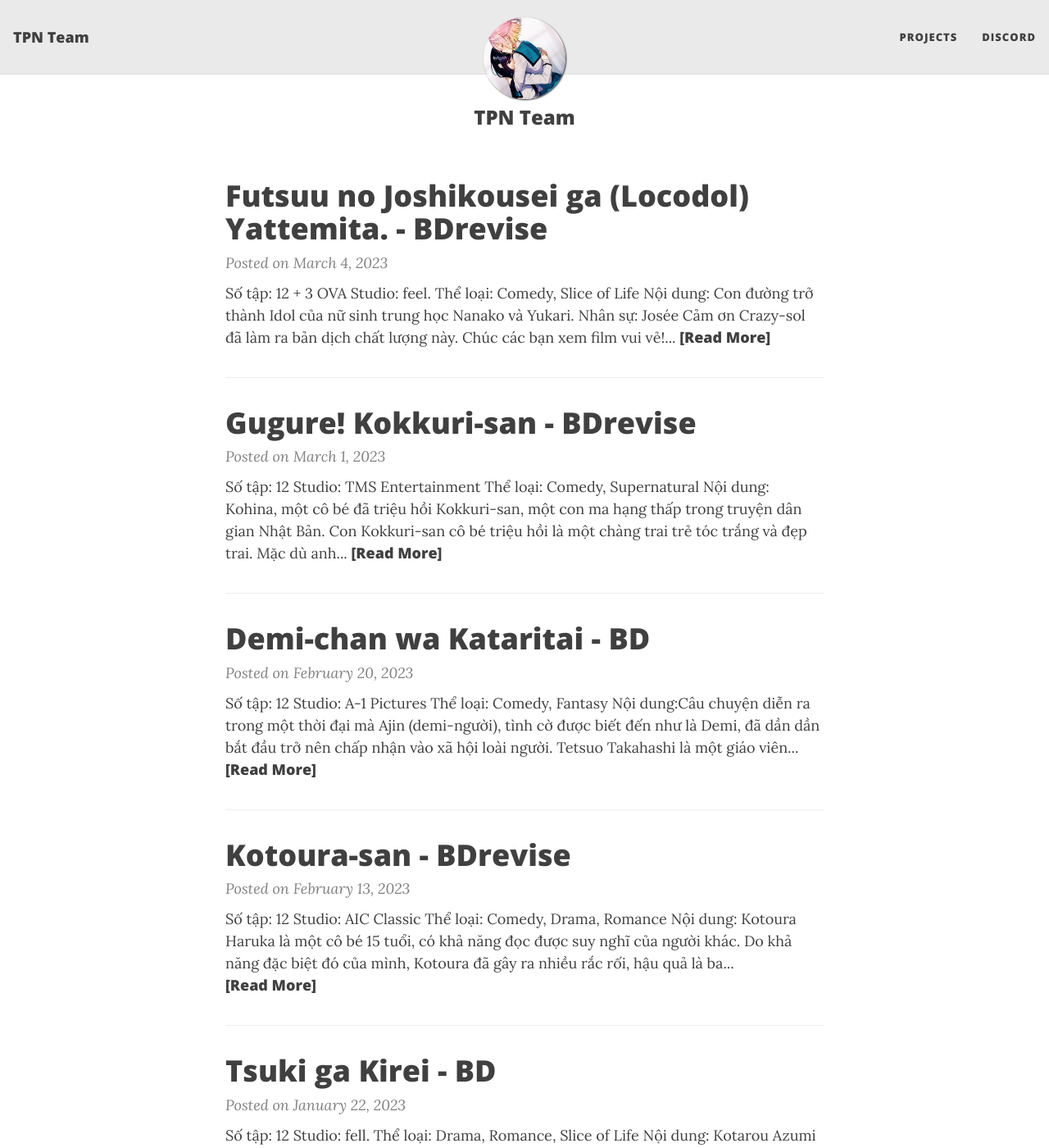
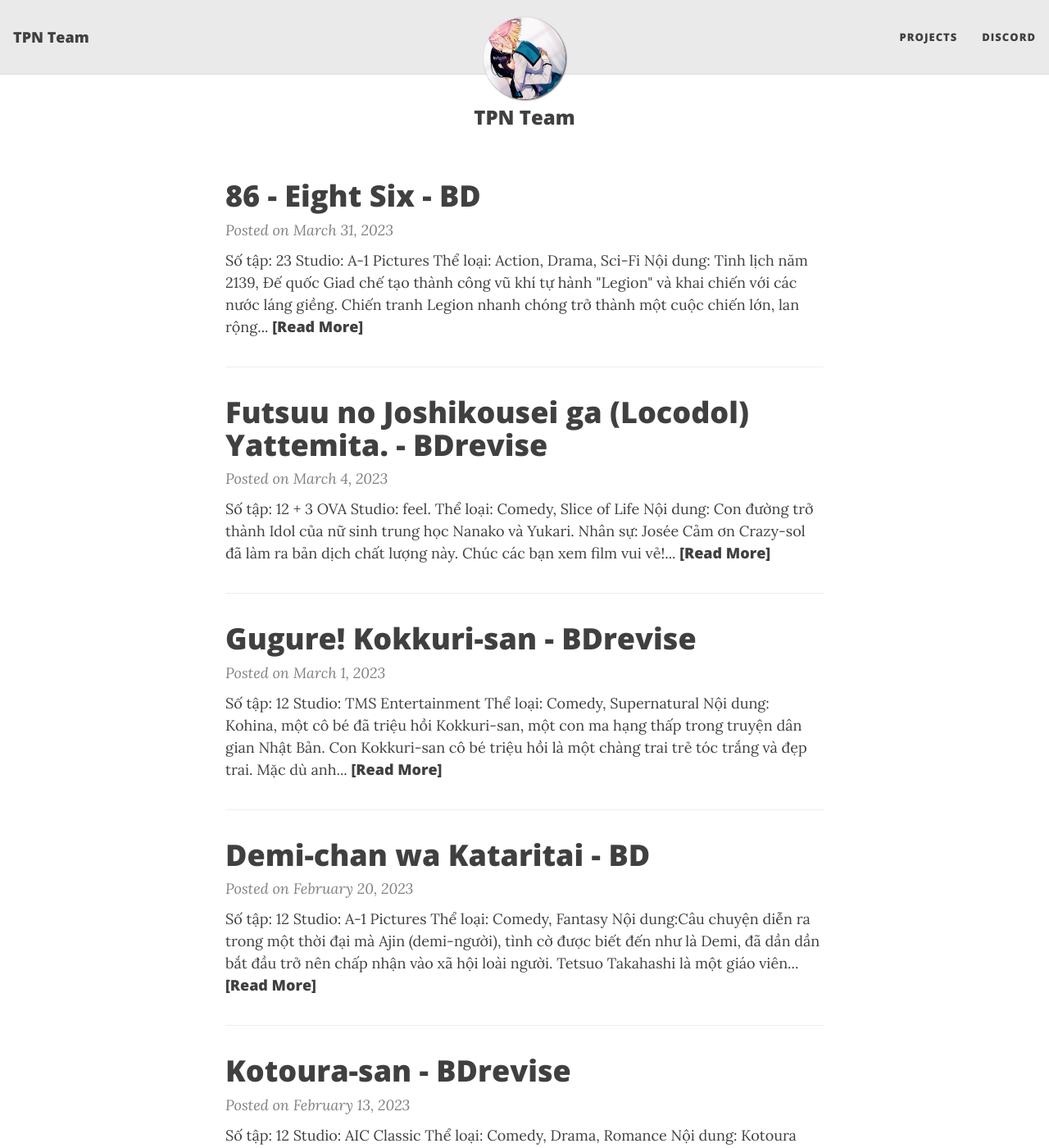
Before and after one commit to TPN-Team/TPN-Team.github.io, a Jekyll site: the page built from index.html, in a window 1280 px wide and 1400 px high. Shown: the whole window at 82% size. Built offline with Jekyll 4.4.1, drawn with Linux system fonts in a browser that asks for light colours; nearby versions of some CDN libraries; the list of posts is cut into pages by our own code; some of the changed text lies outside the part shown.

Commit message:
86 Eight Six v2 + Part 2

```diff
--- /dev/null
+++ b/_posts/2023-03-31-86.md
@@ -0,0 +1,23 @@
+---
+layout: post
+title: "86 - Eight Six - BD"
+share-description: ""
+tags: [86]
+comments: false
+---
+
+![Thumb](https://tpn-team.github.io/assets/img/86v2_thumb.jpg){: .mx-auto.d-block :}
+<center>
+<b>Số tập:</b> 23 <br>
+<b>Studio:</b> A-1 Pictures <br>
+<b>Thể loại:</b> Action, Drama, Sci-Fi <br>
+<b>Nội dung:</b> Tinh lịch năm 2139, Đế quốc Giad chế tạo thành công vũ khí tự hành "Legion" và khai chiến với các nước láng giềng. Chiến tranh Legion nhanh chóng trở thành một cuộc chiến lớn, lan rộng đến toàn bộ lục địa. Chín năm trôi qua (2148), Cộng hòa San Magnolia liên tục bị Legion tấn công. Để đối phó, San Magnolia cũng phát triển vũ khí tự hành, giúp họ không phải đưa lính ra chiến trường, giảm thiểu triệt để thương vong về người. Nhưng đó chỉ là bề nổi của tảng băng chìm, đời nào có chuyện không ai phải chết. Ngoài 85 khu hành chính chính thức, San Magnolia còn lập ra Khu 86 trên phần lãnh thổ “phi nhân” từng bị Legion càn quét, gán cho những con người bị đày ra đó cái mác “86” (Eighty Six) và bắt họ bán mạng chiến đấu trong những cỗ “vũ khí tự hành có người lái”. Cậu thiếu niên Shin trực tiếp dẫn dắt đồng đội nơi tử địa. Nữ sĩ quan trẻ tuổi Lena ở hậu phương chỉ huy họ bằng phương thức liên lạc đặc biệt. Câu chuyện về cuộc chiến đầy khốc liệt, đau thương và li biệt của cả hai sẽ đi về đâu…?
+ <br>
+
+<hr>
+
+<b>Nhân sự:</b> tuilakhanh, KhD4ng <br>
+Chúc các bạn xem film vui vẻ!<br><br>
+<b><a href="https://github.com/TPN-Team/TPN-Team-DDL/blob/master/86%20-%20Eight%20Six.md">DDL</a></b> <br>
+</center>
+<!-- excerpt-end -->
```
Also changed, not shown: projects.md (+1 -1 lines), assets/img/86v2_thumb.jpg (added).
